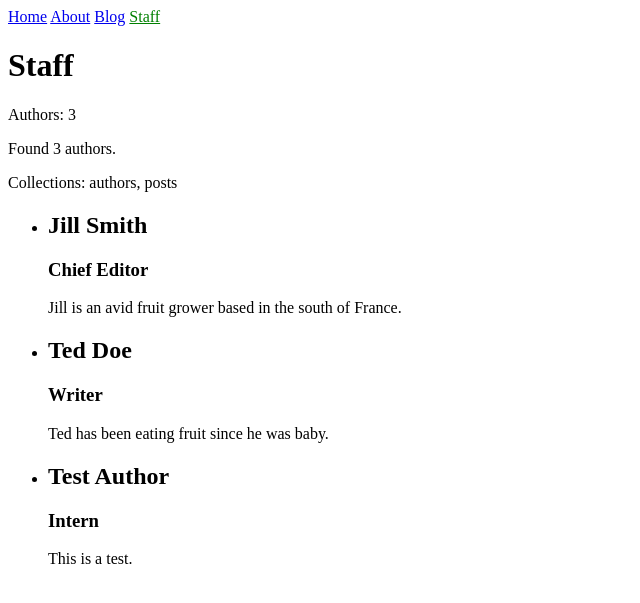
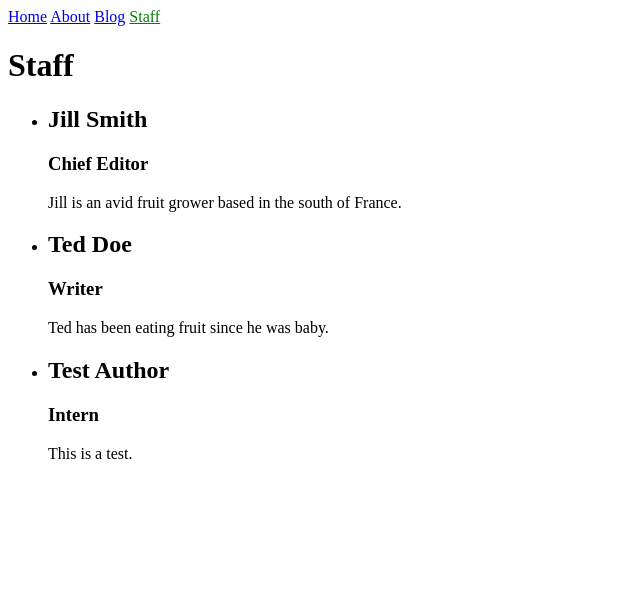
Before and after one commit to BjoernFP/bjoernfp.github.io, a Jekyll site: the page built from staff.html, in a window 1280 px wide. Shown: the top 603 px of the page, without its empty margins (0-640 px from the left). Built offline with Jekyll 4.4.1, drawn with Linux system fonts in a browser that asks for light colours.

```diff
--- a/index.html
+++ b/index.html
@@ -7,6 +7,6 @@
 <html>
 <body>
 <h1>{{ page.title}}</h1>
-<p>I'm hosted with GitHub Pages.</p>
+<p>This is a WIP portfolio website of Bjørn Persson. </p>
 </body>
 </html>
--- a/staff.html
+++ b/staff.html
@@ -4,9 +4,6 @@
 ---
 
 <h1>Staff</h1>
-<p>Authors: {{ site.authors | size }}</p>
-<p>Found {{ site.authors | size }} authors.</p>
-<p>Collections: {{ site.collections | map: "label" | join: ", " }}</p>
 <ul>
   {% for author in site.authors %}
     <li>
```
Also changed, not shown: 2 other files.
